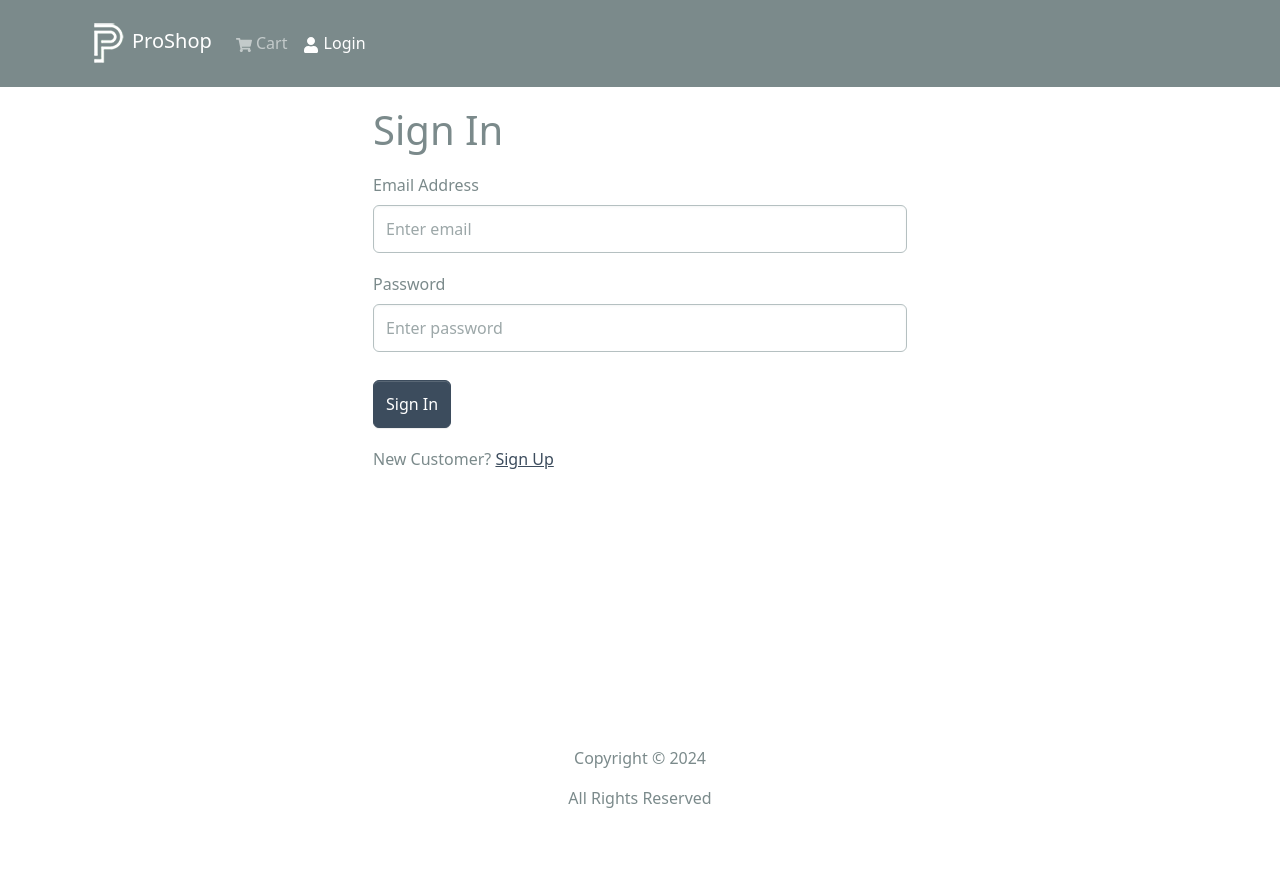
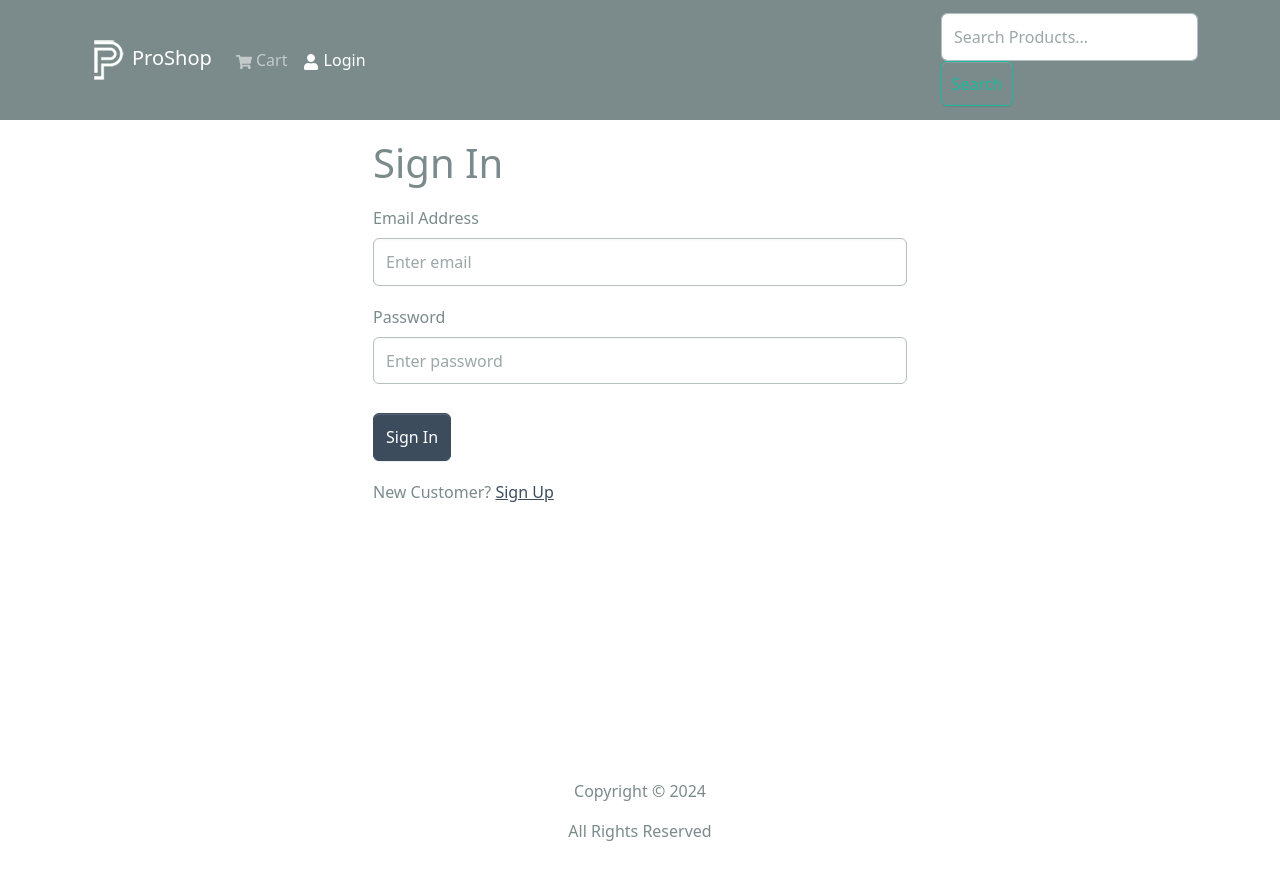
Before and after one commit to Mansi2816/Mern-ProShop, a React (Create React App) app in the folder frontend/: page /login in a window 1280 px wide. Before the commit the page ends 845 px from the top, so only its background shows below. Built offline with nearby package versions, Linux system fonts and the light colour scheme.

Commit message:
added search box component

```diff
--- a/frontend/src/components/Header.jsx
+++ b/frontend/src/components/Header.jsx
@@ -7,6 +7,7 @@
 import { useLogoutMutation } from '../slices/usersApiSlice'
 import { handleLogout } from '../slices/authSlice'
 import { useNavigate } from 'react-router-dom'
+import SearchBox from './SearchBox'
 
 const Header = () => {
   const { orderItems } = useSelector((state) => state.cart);
@@ -86,18 +87,10 @@
                   <LinkContainer to='/admin/orderlist'>
                     <NavDropdown.Item>Orders</NavDropdown.Item>
                   </LinkContainer>
-                  <LinkContainer to='/admin/categorylist'>
-                    <NavDropdown.Item>Categories</NavDropdown.Item>
-                  </LinkContainer>
-                  <LinkContainer to='/admin/reviewlist'>
-                    <NavDropdown.Item>Reviews</NavDropdown.Item>
-                  </LinkContainer>
-                  <LinkContainer to='/admin/shippinglist'>
-                    <NavDropdown.Item>Shipping</NavDropdown.Item>
-                  </LinkContainer>
                 </NavDropdown>
               )}
             </Nav>
+            <SearchBox/>
           </Navbar.Collapse>
         </Container>
       </Navbar>
--- /dev/null
+++ b/frontend/src/components/SearchBox.jsx
@@ -0,0 +1,38 @@
+import React, { useState } from 'react';
+import { Form, Button } from 'react-bootstrap';
+import { useParams, useNavigate } from 'react-router-dom';
+
+const SearchBox = () => {
+  const navigate = useNavigate();
+  const { keyword: urlKeyword } = useParams();
+
+  const [keyword, setKeyword] = useState(urlKeyword || '');
+
+  const submitHandler = (e) => {
+    e.preventDefault();
+    if (keyword.trim()) {
+      navigate(`/search/${keyword}`);
+      setKeyword('');
+    } else {
+      navigate('/');
+    }
+  };
+
+  return (
+    <Form onSubmit={submitHandler} inline>
+      <Form.Control
+        type='text'
+        name='q'
+        onChange={(e) => setKeyword(e.target.value)}
+        value={keyword}
+        placeholder='Search Products...'
+        className='mr-sm-2 ml-sm-5'
+      ></Form.Control>
+      <Button type='submit' variant='outline-success' className='p-2 '>
+        Search
+      </Button>
+    </Form>
+  );
+};
+
+export default SearchBox;
```
Also changed, not shown: 1 other file (tests, documents, lock files or other folders).
